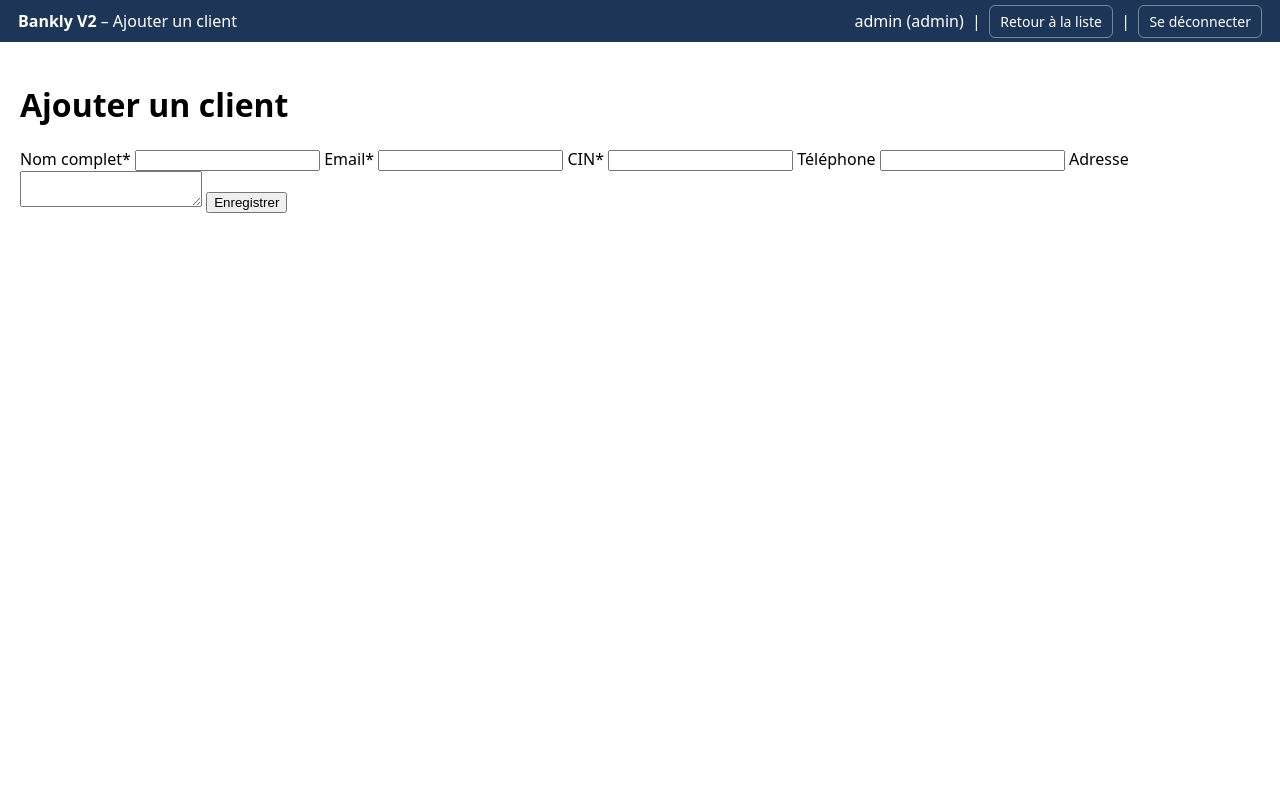
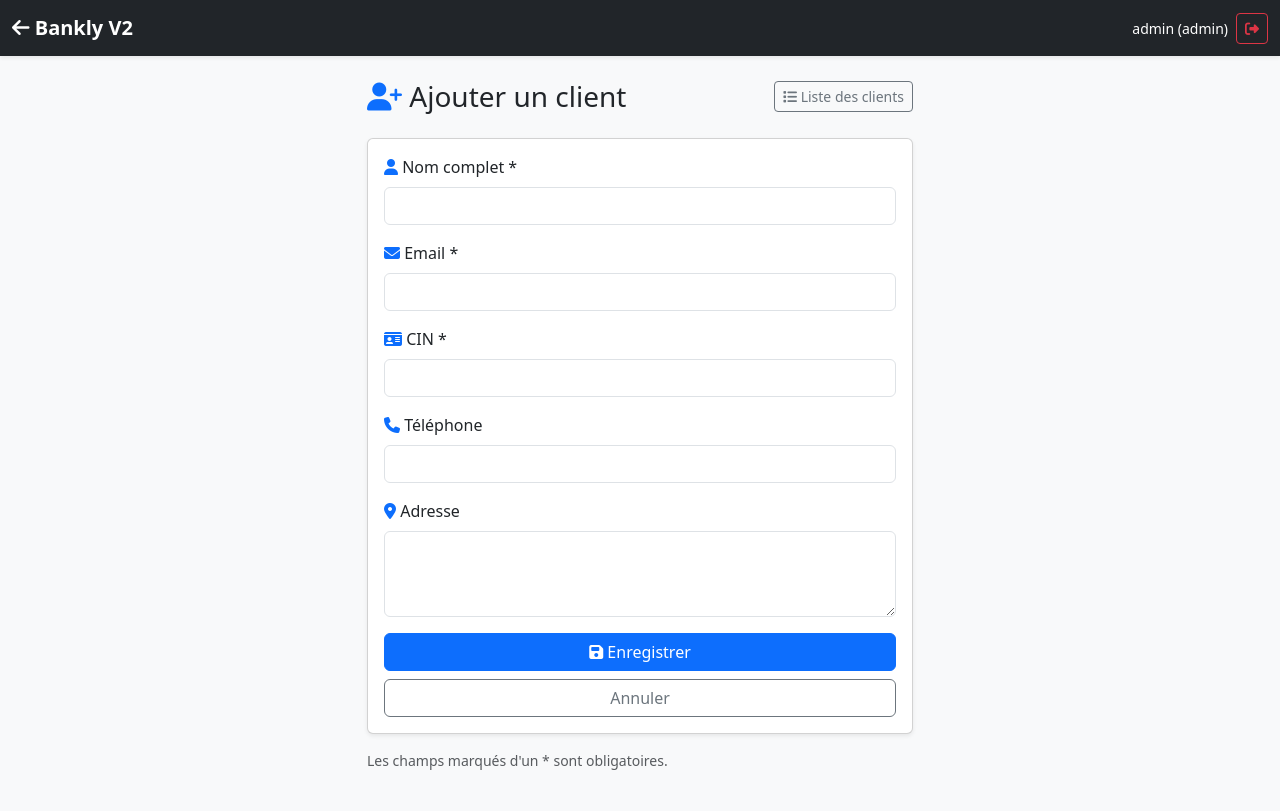
Before and after one commit to yaakoub0tair/Bankly-V2, a PHP site: page /clients/add_client.php in a window 1280 px wide. Before the commit the page ends 213 px from the top, so only its background shows below. Run offline with PHP 8.4, Linux system fonts and the light colour scheme; a user stored in the database is signed in.

Commit message:
feat(clients): add Bootstrap 5 form design

```diff
--- a/clients/add_client.php
+++ b/clients/add_client.php
@@ -34,7 +34,7 @@
             ':adress'    => $adresse,
         ]);
 
-        header('Location: list_clients.php');
+        header('Location: list_clients.php?success=added');
         exit();
     }
 }
@@ -43,62 +43,130 @@
 <html lang="fr">
 <head>
     <meta charset="UTF-8">
+    <meta name="viewport" content="width=device-width, initial-scale=1.0">
     <title>Ajouter un client - Bankly V2</title>
-    <link rel="stylesheet" href="../public/css/dashboard.css">
+    <link href="https://cdn.jsdelivr.net/npm/bootstrap@5.3.0/dist/css/bootstrap.min.css" rel="stylesheet"> <!-- [web:23] -->
+    <link rel="stylesheet"
+          href="https://cdnjs.cloudflare.com/ajax/libs/font-awesome/6.4.0/css/all.min.css"> <!-- [web:26] -->
 </head>
-<body>
-    <div class="topbar">
-        <div class="left">
-            <strong>Bankly V2</strong> – Ajouter un client
-        </div>
-        <div class="right">
-            <?php echo htmlspecialchars($username); ?> (<?php echo htmlspecialchars($role); ?>)
-            &nbsp;|&nbsp;
-            <a href="list_clients.php">Retour à la liste</a>
-            &nbsp;|&nbsp;
-            <a href="../logout.php">Se déconnecter</a>
+<body class="bg-light">
+
+<nav class="navbar navbar-dark bg-dark sticky-top shadow-sm">
+    <div class="container-fluid">
+        <a class="navbar-brand fw-bold" href="list_clients.php">
+            <i class="fas fa-arrow-left"></i> Bankly V2
+        </a>
+        <div class="d-flex align-items-center gap-2">
+            <small class="text-white">
+                <?= htmlspecialchars($username) ?> (<?= htmlspecialchars($role) ?>)
+            </small>
+            <a href="../auth/logout.php" class="btn btn-outline-danger btn-sm">
+                <i class="fas fa-sign-out-alt"></i>
+            </a>
         </div>
     </div>
+</nav>
 
-    <main>
-        <h1>Ajouter un client</h1>
+<div class="container py-4">
+    <div class="row justify-content-center">
+        <div class="col-lg-6">
 
-        <?php if (!empty($errors)): ?>
-            <div class="alert-error">
-                <?php foreach ($errors as $e): ?>
-                    <p><?php echo htmlspecialchars($e); ?></p>
-                <?php endforeach; ?>
+            <div class="d-flex justify-content-between align-items-center mb-4">
+                <h1 class="h3 m-0">
+                    <i class="fas fa-user-plus text-primary"></i>
+                    Ajouter un client
+                </h1>
+                <a href="list_clients.php" class="btn btn-outline-secondary btn-sm">
+                    <i class="fas fa-list"></i> Liste des clients
+                </a>
             </div>
-        <?php endif; ?>
 
-        <form method="post" class="form-basic">
-            <label>
-                Nom complet*
-                <input type="text" name="fullname" value="<?php echo htmlspecialchars($fullname); ?>">
-            </label>
+            <?php if (!empty($errors)): ?>
+                <div class="alert alert-danger alert-dismissible fade show" role="alert">
+                    <h6 class="alert-heading"><i class="fas fa-triangle-exclamation"></i> Erreurs :</h6>
+                    <ul class="mb-0">
+                        <?php foreach ($errors as $e): ?>
+                            <li><?= htmlspecialchars($e) ?></li>
+                        <?php endforeach; ?>
+                    </ul>
+                    <button type="button" class="btn-close" data-bs-dismiss="alert"></button>
+                </div>
+            <?php endif; ?>
 
-            <label>
-                Email*
-                <input type="email" name="email" value="<?php echo htmlspecialchars($email); ?>">
-            </label>
+            <div class="card shadow-sm">
+                <div class="card-body">
+                    <form method="post" novalidate>
+                        <div class="mb-3">
+                            <label class="form-label">
+                                <i class="fas fa-user text-primary"></i> Nom complet *
+                            </label>
+                            <input type="text"
+                                   name="fullname"
+                                   class="form-control"
+                                   value="<?= htmlspecialchars($fullname) ?>"
+                                   required>
+                        </div>
 
-            <label>
-                CIN*
-                <input type="text" name="cin" value="<?php echo htmlspecialchars($cin); ?>">
-            </label>
+                        <div class="mb-3">
+                            <label class="form-label">
+                                <i class="fas fa-envelope text-primary"></i> Email *
+                            </label>
+                            <input type="email"
+                                   name="email"
+                                   class="form-control"
+                                   value="<?= htmlspecialchars($email) ?>"
+                                   required>
+                        </div>
 
-            <label>
-                Téléphone
-                <input type="text" name="telephone" value="<?php echo htmlspecialchars($telephone); ?>">
-            </label>
+                        <div class="mb-3">
+                            <label class="form-label">
+                                <i class="fas fa-id-card text-primary"></i> CIN *
+                            </label>
+                            <input type="text"
+                                   name="cin"
+                                   class="form-control"
+                                   value="<?= htmlspecialchars($cin) ?>"
+                                   required>
+                        </div>
 
-            <label>
-                Adresse
-                <textarea name="adresse"><?php echo htmlspecialchars($adresse); ?></textarea>
-            </label>
+                        <div class="mb-3">
+                            <label class="form-label">
+                                <i class="fas fa-phone text-primary"></i> Téléphone
+                            </label>
+                            <input type="text"
+                                   name="telephone"
+                                   class="form-control"
+                                   value="<?= htmlspecialchars($telephone) ?>">
+                        </div>
 
-            <button type="submit" class="btn-primary">Enregistrer</button>
-        </form>
-    </main>
+                        <div class="mb-3">
+                            <label class="form-label">
+                                <i class="fas fa-map-marker-alt text-primary"></i> Adresse
+                            </label>
+                            <textarea name="adresse"
+                                      class="form-control"
+                                      rows="3"><?= htmlspecialchars($adresse) ?></textarea>
+                        </div>
+
+                        <div class="d-grid gap-2">
+                            <button type="submit" class="btn btn-primary">
+                                <i class="fas fa-save"></i> Enregistrer
+                            </button>
+                            <a href="list_clients.php" class="btn btn-outline-secondary">
+                                Annuler
+                            </a>
+                        </div>
+                    </form>
+                </div>
+            </div>
+
+            <p class="text-muted small mt-3">
+                Les champs marqués d'un * sont obligatoires.
+            </p>
+        </div>
+    </div>
+</div>
+
+<script src="https://cdn.jsdelivr.net/npm/bootstrap@5.3.0/dist/js/bootstrap.bundle.min.js"></script>
 </body>
 </html>
```
